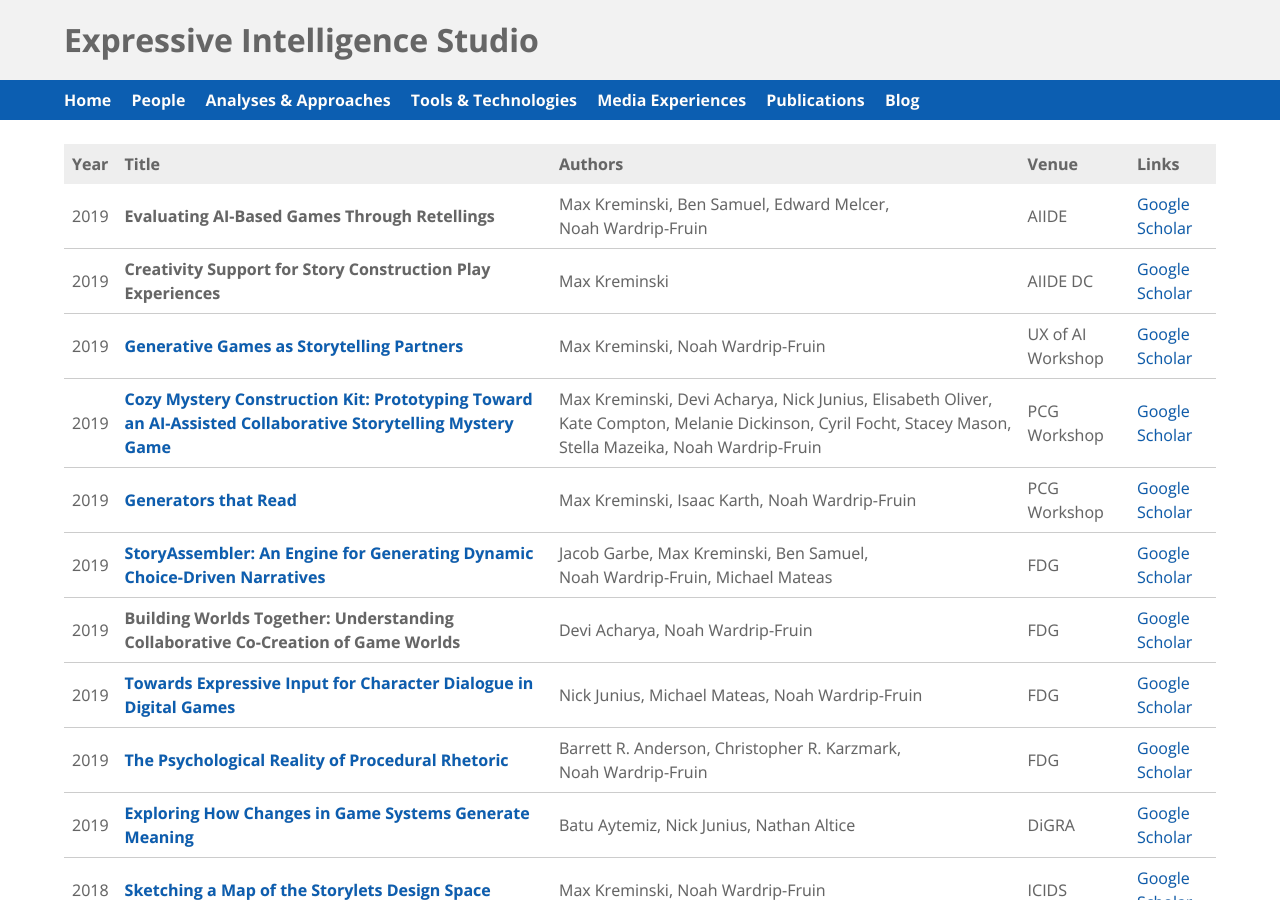
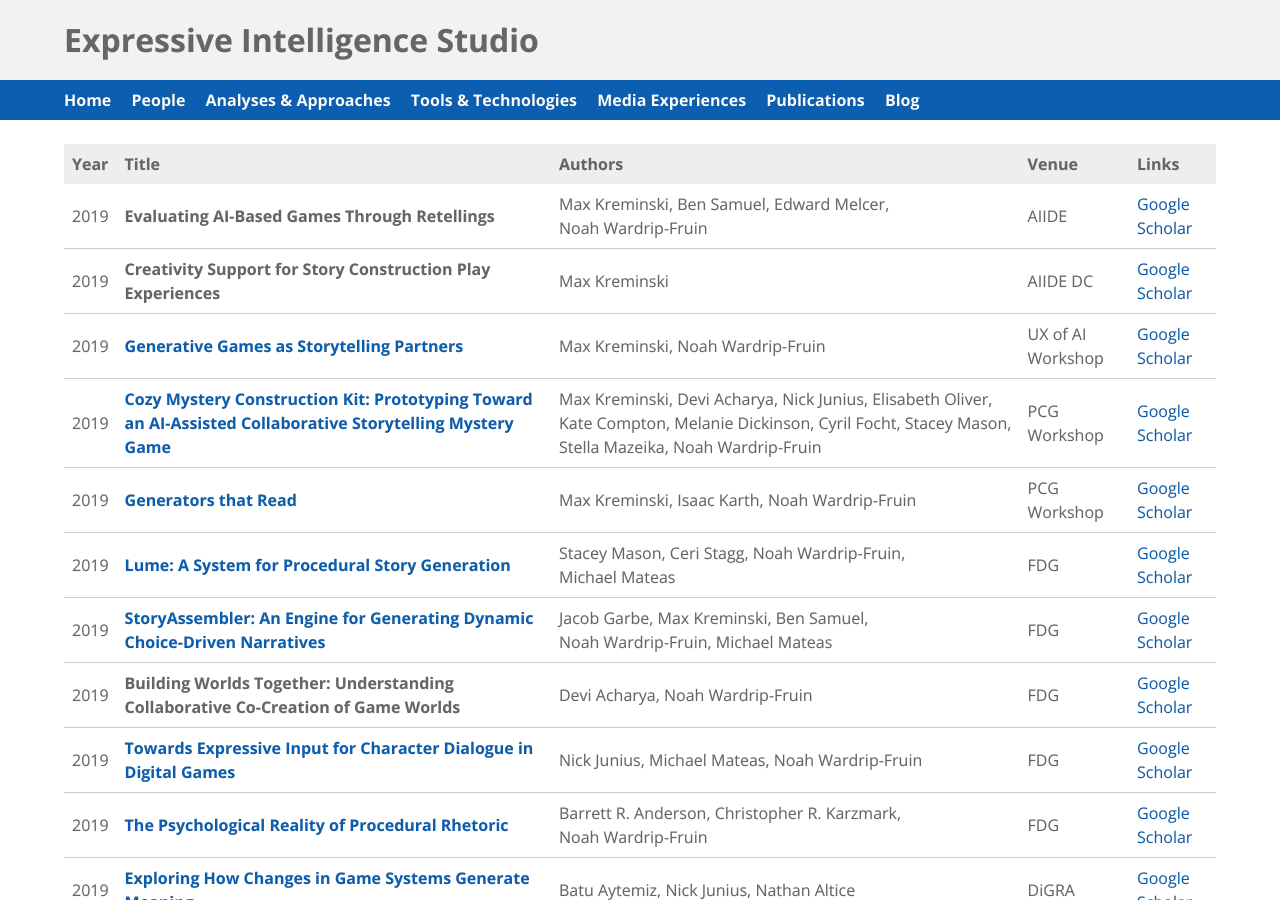
Before and after one commit to ExpressiveIntelligence/expressiveintelligence.github.io, a Jekyll site: the page built from publications/index.html, in a window 1280 px wide and 900 px high. Built offline with Jekyll 4.4.1, drawn with Linux system fonts in a browser that asks for light colours.

Commit message:
Add Stacey's FDG paper

```diff
--- a/_data/publications.json
+++ b/_data/publications.json
@@ -38,6 +38,14 @@
   "year": "2019",
   "venue": "PCG Workshop",
   "venue_long": "Workshop on Procedural Content Generation"
+},
+{
+  "title": "Lume: A System for Procedural Story Generation",
+  "url": "/papers/Mason_Lume.pdf",
+  "authors": ["Stacey Mason", "Ceri Stagg", "Noah Wardrip-Fruin", "Michael Mateas"],
+  "year": "2019",
+  "venue": "FDG",
+  "venue_long": "Foundations of Digital Games"
 },
 {
   "title": "StoryAssembler: An Engine for Generating Dynamic Choice-Driven Narratives",
```
Also changed, not shown: 3 other files.
